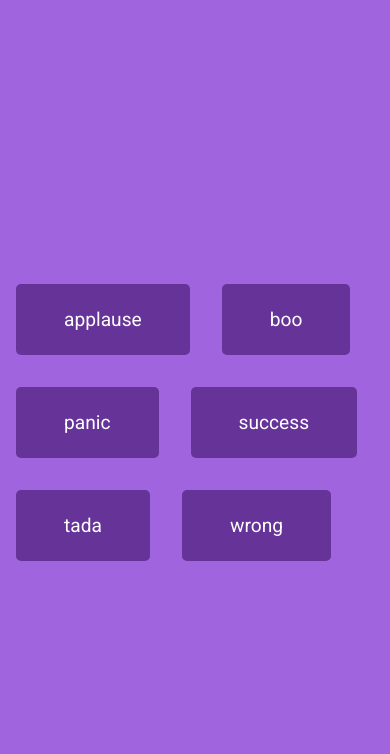
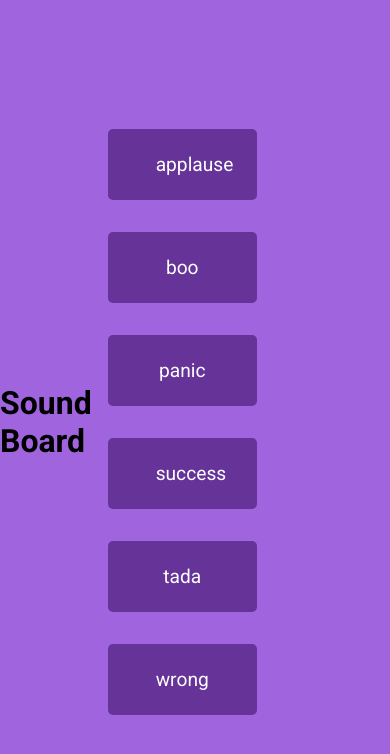
Before and after one commit to prathamesh2525/Sound-Board, a plain HTML site: page index.html in a window 390 px wide. Drawn offline with Linux system fonts and the light colour scheme.

Commit message:
responsivness added

```diff
--- a/index.html
+++ b/index.html
@@ -7,6 +7,9 @@
     <title>Sound board</title>
   </head>
   <body>
+    <div>
+      <h1>Sound Board</h1>
+    </div>
     <audio id="applause" src="/sounds/applause.mp3">Applause</audio>
     <audio id="boo" src="/sounds/boo.mp3">boo</audio>
     <audio id="panic" src="/sounds/panic.mp3">panic</audio>
--- a/style.css
+++ b/style.css
@@ -8,7 +8,7 @@ body {
   font-family: "Roboto", sans-serif;
   display: flex;
 
-  flex-wrap: wrap;
+
   align-items: center;
   justify-content: center;
   height: 100vh;
@@ -16,6 +16,7 @@ body {
   margin: 0;
   background-color: rgb(161, 100, 223);
 }
+
 
 .btn {
   background-color: rebeccapurple;
@@ -28,6 +29,15 @@ body {
   font-family: inherit;
   cursor: pointer;
 }
-.btn:hover{
+.btn:hover {
   opacity: 0.9;
 }
+
+@media (max-width: 768px) {
+  h1{
+    display: inline-block;
+  }
+  .btn{
+    width: 50%;
+  }
+}
```
